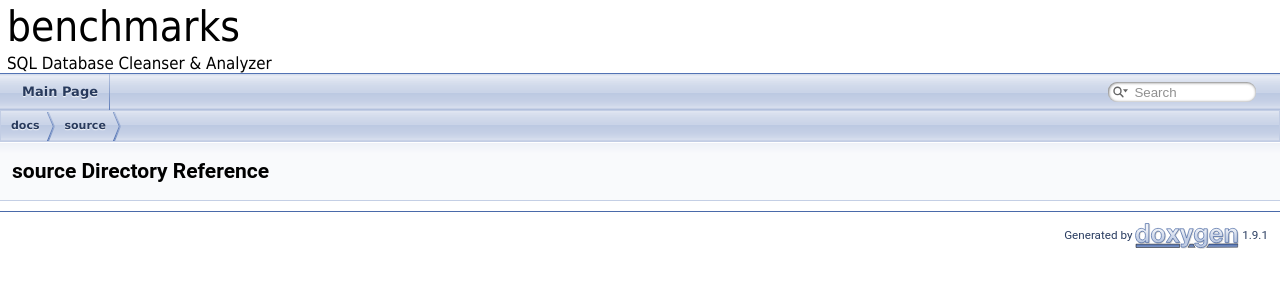
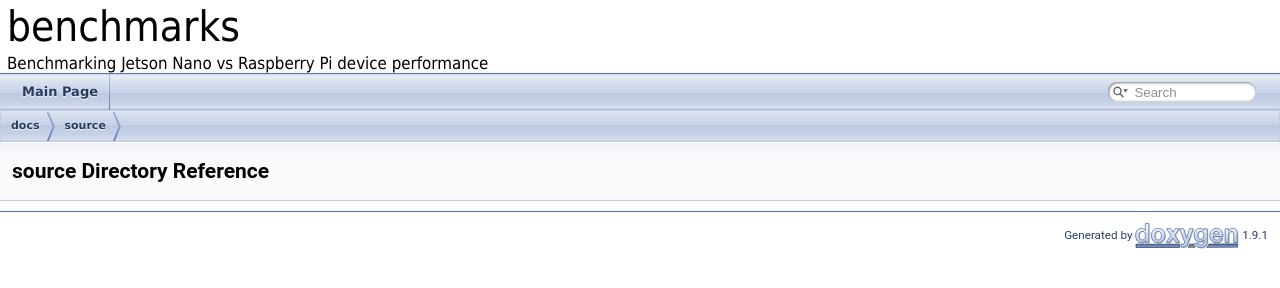
Before and after one commit to akielaries/benchmarks, a plain HTML site: page dir_1ab31cb45db5038bdda41b72d8600e0e.html in a window 1280 px wide. Drawn offline with Linux system fonts and the light colour scheme.

Commit message:
Deploying to gh-pages from @ NAU-IoT/benchmarks@104679749ebe6c3c6436c7a09f8cbbd1ed83c24a 🚀

```diff
--- a/dir_1ab31cb45db5038bdda41b72d8600e0e.html
+++ b/dir_1ab31cb45db5038bdda41b72d8600e0e.html
@@ -23,7 +23,7 @@
   <td id="projectalign" style="padding-left: 0.5em;">
    <div id="projectname">benchmarks
    </div>
-   <div id="projectbrief">SQL Database Cleanser &amp; Analyzer</div>
+   <div id="projectbrief">Benchmarking Jetson Nano vs Raspberry Pi device performance</div>
   </td>
  </tr>
  </tbody>
```
Also changed, not shown: dir_49e56c817e5e54854c35e136979f97ca.html (+1 -1 lines), index.html (+1 -1 lines).
